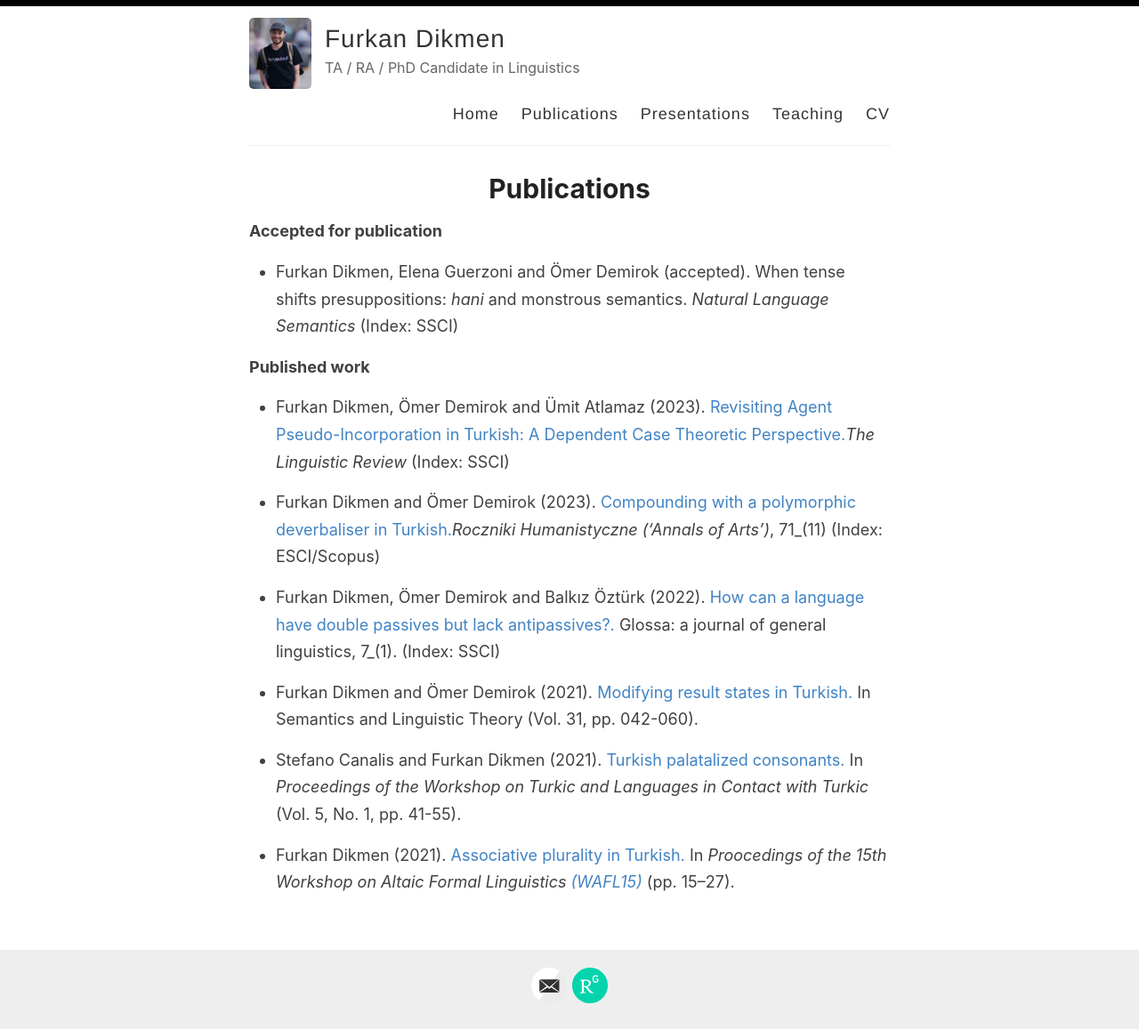
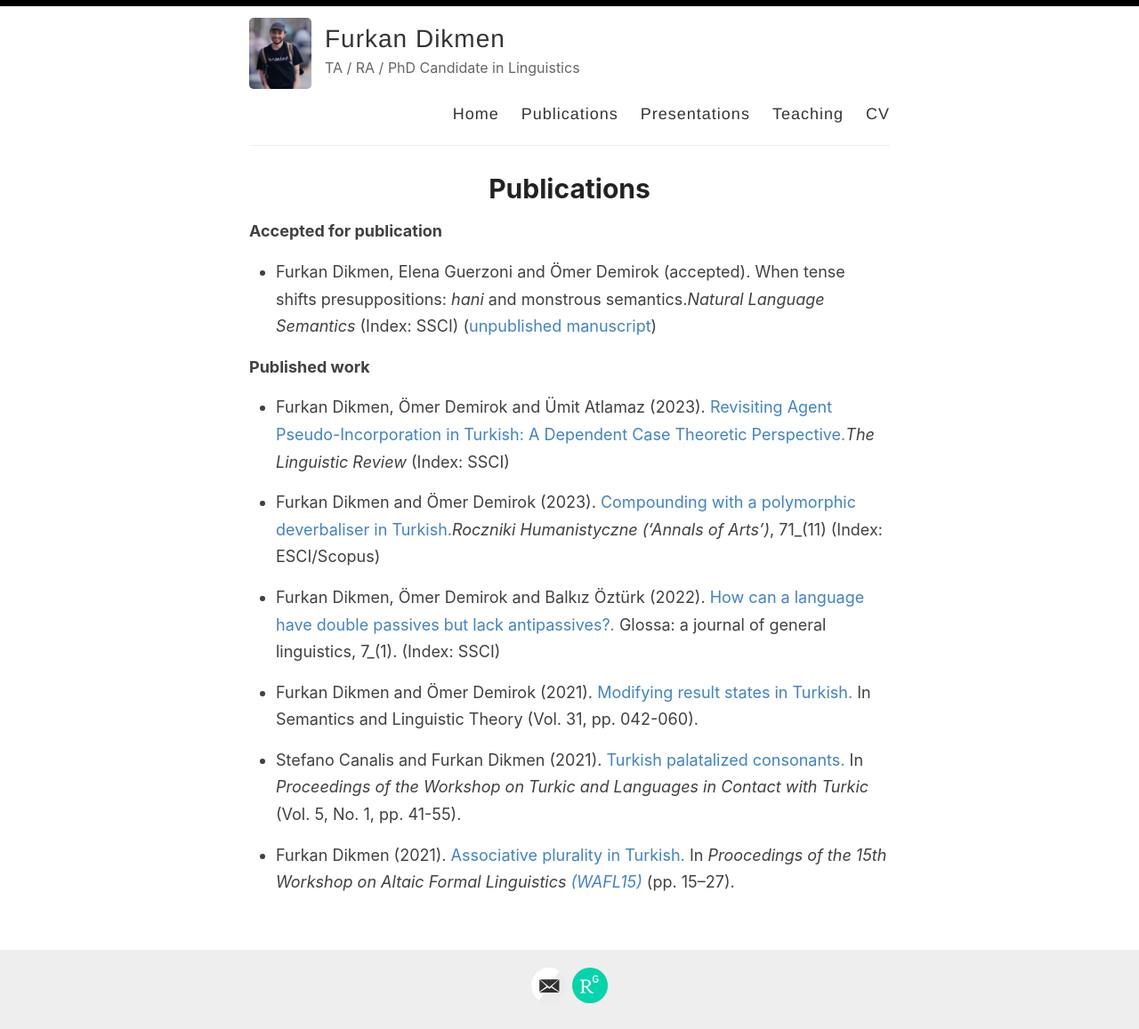
Before and after one commit to furkandikmen/furkandikmen.github.io, a Jekyll site: the page built from _pages/publications.md, in a window 1280 px wide. Shown: the whole page at 89% size. Built offline with Jekyll 4.4.1, drawn with Linux system fonts in a browser that asks for light colours.

Commit message:
Update publications.md

```diff
--- a/_pages/publications.md
+++ b/_pages/publications.md
@@ -6,7 +6,7 @@
 
 **Accepted for publication**
 
-- Furkan Dikmen, Elena Guerzoni and Ömer Demirok (accepted). When tense shifts presuppositions: _hani_ and monstrous semantics. _Natural Language Semantics_ (Index: SSCI)
+- Furkan Dikmen, Elena Guerzoni and Ömer Demirok (accepted). When tense shifts presuppositions: _hani_ and monstrous semantics._Natural Language Semantics_ (Index: SSCI) ([unpublished manuscript](https://ling.auf.net/lingbuzz/007287){:target="_blank" rel="noopener noreferrer"})
 
 
 **Published work**
```
